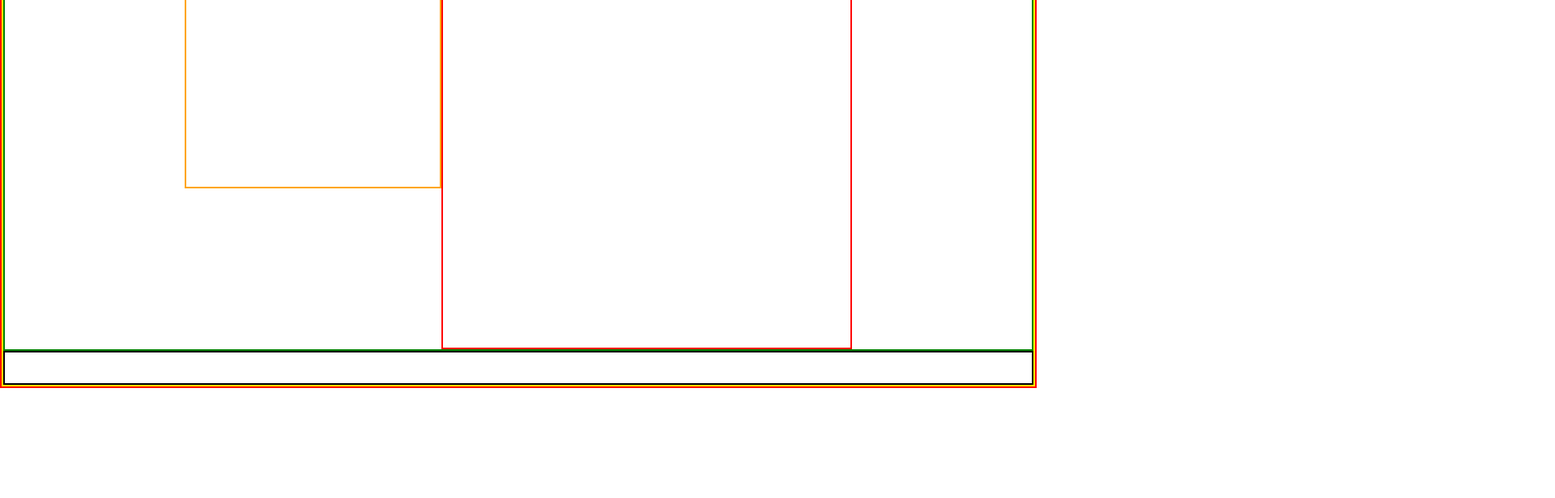
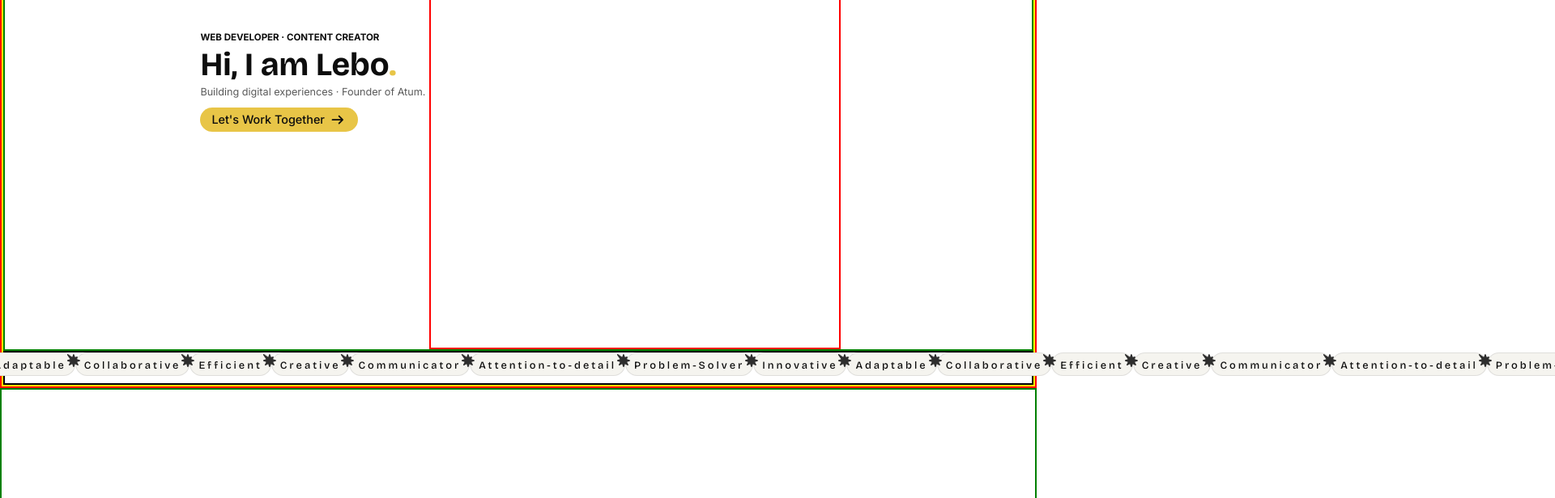
Before and after one commit to Lebo-Madikane/lebo-madikane, a Next.js app: page / in a window 1280 px wide. Shown: the part 320-936 px from the top of the page at 81% size, 1920 px wide, since content can reach past the window. Before the commit the page ends 800 px from the top, so only its background shows below. Built offline with nearby package versions, Linux system fonts and the light colour scheme.

Commit message:
create and structure component

```diff
--- a/src/app/page.js
+++ b/src/app/page.js
@@ -1,11 +1,13 @@
 import Header from "@/components/Header/Header";
 import Hero from "@/components/Hero/Hero";
+import About from "@/components/About/About";
 
 export default function HomePage() {
   return (
     <main>
       <Header />
       <Hero />
+      <About />
     </main>
   );
 
--- a/src/components/Hero/Hero.js
+++ b/src/components/Hero/Hero.js
@@ -1,15 +1,61 @@
 import styles from './Hero.module.scss';
+import Button from '../UI/Button/Button';
+import { FontAwesomeIcon } from '@fortawesome/react-fontawesome';
+import { faArrowRight, faBurst } from "@fortawesome/free-solid-svg-icons";
 
 export default function Hero() {
+
+    const attri = [
+        'Problem-Solver',
+        'Innovative',
+        'Adaptable',
+        'Collaborative',
+        'Efficient',
+        'Creative',
+        'Communicator',
+        'Attention-to-detail',
+    ];
 
     return (
         <section className={styles.hero}>
             <div className={styles.container}>
                 <div className={styles.content}>
-                    <div className={styles.text}></div>
+                    <div className={styles.text}>
+                        <p className={styles.firstP}>WEB DEVELOPER · CONTENT CREATOR</p>
+                        <h1>Hi, I am Lebo<span className={styles.dot}>.</span></h1>
+                        <p className={styles.secondP}>Building digital experiences · Founder of Atum.</p>
+                        <Button>Let's Work Together <FontAwesomeIcon className={styles.icon} icon={faArrowRight} />
+                        </Button>
+                    </div>
                     <div className={styles.image}></div>
                 </div>
-                <div className={styles.attributes}></div>
+                <div className={styles.attributes}>
+                    <div className={styles.marqueeTrack}>
+
+                        {attri.map((attri) => (
+                            <div className={styles.attriContainer} key={`keyOne`}>
+                                <h7>{attri}</h7>
+                                <FontAwesomeIcon className={styles.iconOne} icon={faBurst} />
+                            </div>
+                        ))}
+
+                        {/* Duplicate set for seamless loop */}
+                        {attri.map((attri) => (
+                            <div className={styles.attriContainer} key={`keyTwo`}>
+                                <h7>{attri}</h7>
+                                <FontAwesomeIcon className={styles.iconOne} icon={faBurst} />
+                            </div>
+                        ))}
+
+                        {/* Duplicate set for seamless loop */}
+                        {attri.map((attri) => (
+                            <div className={styles.attriContainer} key={`keyThree`}>
+                                <h7>{attri}</h7>
+                                <FontAwesomeIcon className={styles.iconOne} icon={faBurst} />
+                            </div>
+                        ))}
+                    </div>
+                </div>
             </div>
         </section>
     )
--- a/src/components/Hero/Hero.module.scss
+++ b/src/components/Hero/Hero.module.scss
@@ -5,6 +5,7 @@
     width: 100%;
     height: calc(100vh - 85px);
     margin-top: 85px;
+    position: relative;
     border: 2px solid red;
 }
 
@@ -20,12 +21,48 @@
     justify-content: center;
     align-items: flex-end;
     flex-wrap: wrap;
+    line-height: 1.3;
 
     .text {
-        width: 25%;
-        height: 40%;
         align-self: center;
-        border: 2px solid orange;
+        padding: 5px;
+        color: var(--obsidian);
+        font-family: $font-secondary;
+
+        .firstP {
+            font-size: 0.72rem;
+            font-weight: bold;
+        }
+
+        h1 {
+            color: var(--obsidian);
+
+            .dot {
+                color: var(--accent);
+            }
+        }
+
+        .secondP {
+            font-size: 0.79rem;
+            color: rgba(0, 0, 0, 0.65);
+        }
+
+
+        Button {
+            margin-top: 10px;
+
+            .icon {
+                width: 1.1rem;
+                padding: 2px;
+                margin-left: 5px;
+            }
+
+            &:hover {
+                .icon {
+                    color: var(--graphite);
+                }
+            }
+        }
 
         @include mobile{
             width: 90%;
@@ -49,4 +86,46 @@
 .attributes {
     height: 6%;
     border: 2px solid black;
+
+    .marqueeTrack{
+        display: flex;
+        align-self: center;
+        width: max-content;
+        animation: moveLeft 30s linear infinite;
+
+        .attriContainer {
+            display: block;
+            padding: 1px 10px;
+            border: 1px solid rgba(180, 180, 180, 0.35);
+            border-radius: 20px;
+            margin: 5 10;
+            background-color: var(--ivory);
+
+
+            h7 {
+                white-space: nowrap;
+                letter-spacing: 3px;
+                font-size: 0.8rem;
+                font-weight: 500;
+            }
+
+            .iconOne {
+                width: 1.1rem;
+                color: var(--graphite);
+                position: absolute;
+                //padding: 2px;
+                margin-top: 4;
+            }
+        }
+    }
+
+    @keyframes moveLeft {
+        from {
+            transform: translateX(0%);
+        }
+
+        to {
+            transform: translateX(-50%);
+        }
+    }
 }
```
